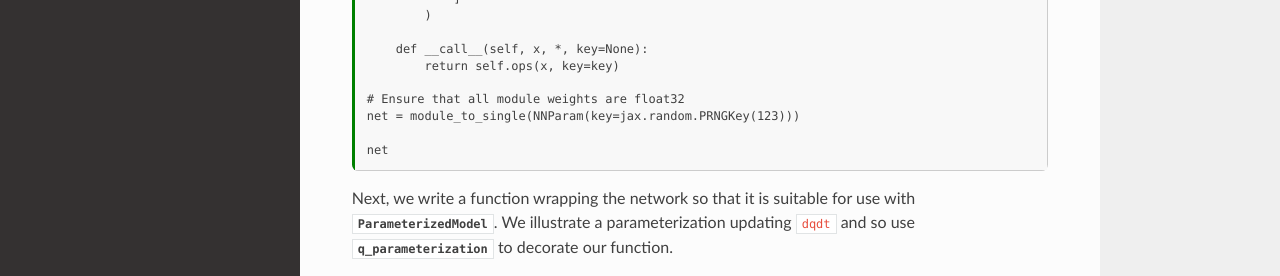
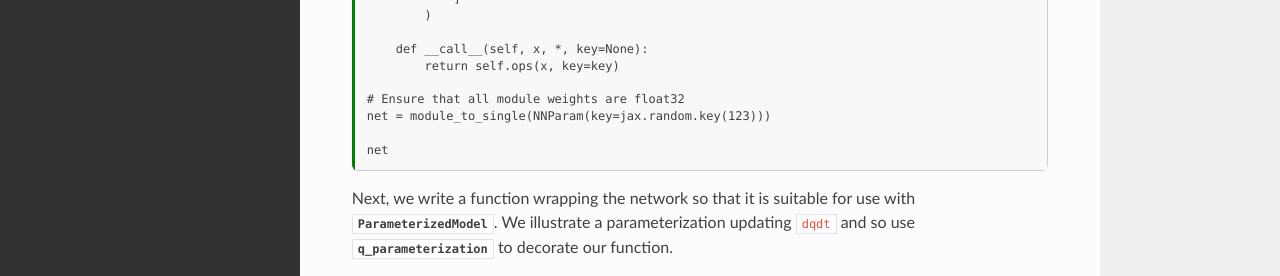
Before and after one commit to karlotness/pyqg-jax, a Sphinx documentation site: the page built from docs/examples.implparam.md, in a window 1280 px wide and 900 px high, scrolled down 369 px. Shown: the part 621-897 px from the top of the window. Built offline with Sphinx 7.4.7 and the Read the Docs theme 2.0.0, drawn with Linux system fonts in a browser that asks for light colours; some of the changed text lies outside the part shown.

Commit message:
Update documentation to use `jax.random.key` for PRNG states.

````diff
--- a/docs/examples.implparam.md
+++ b/docs/examples.implparam.md
@@ -71,7 +71,7 @@
         return self.ops(x, key=key)
 
 # Ensure that all module weights are float32
-net = module_to_single(NNParam(key=jax.random.PRNGKey(123)))
+net = module_to_single(NNParam(key=jax.random.key(123)))
 
 net
 ```
@@ -150,7 +150,7 @@
 values for these, as needed.
 
 ```{code-cell} ipython3
-init_state = model.create_initial_state(jax.random.PRNGKey(0))
+init_state = model.create_initial_state(jax.random.key(0))
 
 init_state
 ```
@@ -181,7 +181,7 @@
 
 Our auxiliary state will have two components:
 
-1. a {func}`PRNGKey <jax.random.PRNGKey>` to provide randomness for
+1. a {func}`key <jax.random.key>` to provide randomness for
    use with the parameterization
 2. a two-step shift register of past parameterization outputs
 
@@ -193,13 +193,13 @@
 
 The first step required is to provide code to initialize our
 `param_aux` values. Here, our function takes on additional argument
-`seed` which we use to construct a `PRNGKey`. We also produce two
+`seed` which we use to construct a `key`. We also produce two
 placeholders for the past model states, in this case arrays with the
 proper shapes filled with zeros.
 
 ```{code-cell} ipython3
 def net_init_aux(model_state, model, seed):
-    rng = jax.random.PRNGKey(seed)
+    rng = jax.random.key(seed)
     init_state = jnp.zeros_like(model_state.q, dtype=jnp.float32)
     init_states = (init_state, init_state)
     return rng, init_states
@@ -251,13 +251,13 @@
 to `net_init_aux`.
 
 ```{code-cell} ipython3
-init_key_state = state_model.create_initial_state(jax.random.PRNGKey(0), seed=10)
+init_key_state = state_model.create_initial_state(jax.random.key(0), seed=10)
 
 init_key_state
 ```
 
 Notice that the `param_aux` value wrapped inside the `NoStepValue`
-object is no longer `None`. The `PRNGKey`'s `uint32` array is visible,
+object is no longer `None`. The `key` array is visible,
 along with two `float32` arrays for past parameterization outputs.
 
 Finally, as before we can roll out a trajectory:
--- a/docs/reference.parameterizations.rst
+++ b/docs/reference.parameterizations.rst
@@ -45,7 +45,7 @@
 
 These two work together. The auxiliary state is an arbitrary object
 (must be a JAX PyTree). Simple choices are tuples of JAX values
-(:class:`arrays <jax.Array>`, :func:`PRNGKey <jax.random.PRNGKey>`,
+(:class:`arrays <jax.Array>`, :func:`key <jax.random.key>`,
 etc.) or immutable python objects (:class:`str <python:str>`,
 :class:`bool <python:bool>`, etc.). The auxiliary state can be
 :pycode:`None` if no values are necessary.
@@ -60,7 +60,7 @@
 possibilities:
 
 * Stochastic parameterizations will need to include and :func:`split
-  <jax.random.split>` a :func:`PRNGKey <jax.random.PRNGKey>` to use
+  <jax.random.split>` a :func:`key <jax.random.key>` to use
   randomness.
 * Stateful parameterizations could maintain a history of previous
   model states.
--- a/docs/requirements.txt
+++ b/docs/requirements.txt
@@ -1,7 +1,7 @@
 sphinx>=5.3.0
 sphinx-rtd-theme>=1.2.0
 numpy
-jax[cpu]
+jax[cpu]>=0.4.11
 packaging
 myst-nb
 matplotlib
````
Also changed, not shown: README.md (+1 -1 lines), docs/examples.basicstep.md (+3 -3 lines), docs/examples.batchstep.md (+3 -3 lines), docs/examples.coarsen.md (+2 -2 lines), docs/examples.onlinetrain.md (+4 -4 lines), 5 other files.
